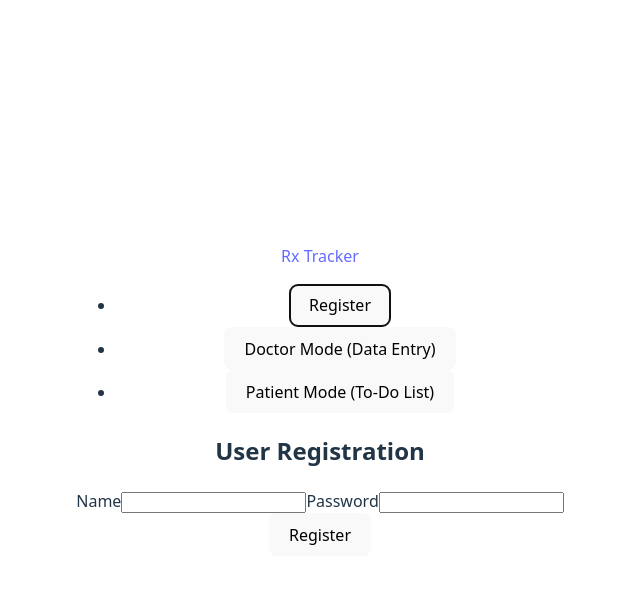
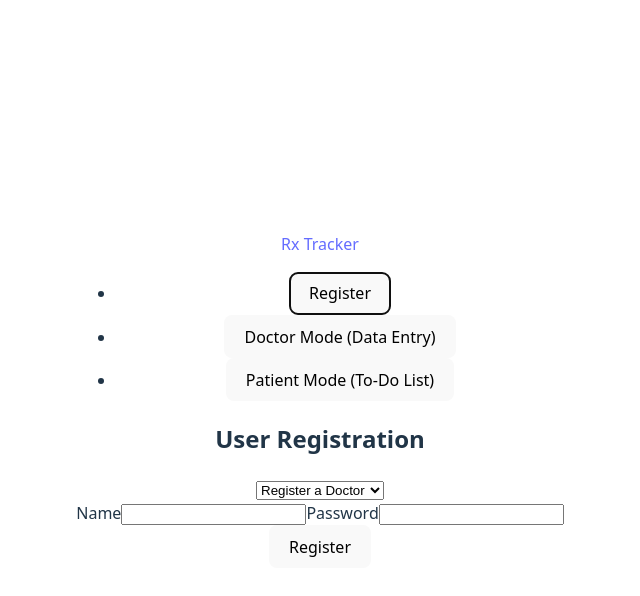
Before and after one commit to Sunakshi-ui/Patient_ToDo, a React app in the folder frontend/: page / in a window 1280 px wide. Both pictures are taken after a click on the button "Register". Shown: the top 596 px of the page, without its empty margins (320-960 px from the left). Built offline with nearby package versions, Linux system fonts and the light colour scheme; the HTML template or start-up script is replaced by a standard one.

Commit message:
Registeration of doctor + patient added

```diff
--- a/frontend/src/PatientToDo.jsx
+++ b/frontend/src/PatientToDo.jsx
@@ -103,8 +103,6 @@ useEffect(() => {
     value={id}
     onChange={(e) => setId(e.target.value)}
   >
-
-
     <option value="">-- Select Patient --</option>
     {allId.map(p => (
     <option key={p.id} value={p.id}>
--- a/frontend/src/Register.jsx
+++ b/frontend/src/Register.jsx
@@ -4,6 +4,9 @@ import React, { useState } from 'react';
 import api from './api';
 
 const Register = () => {
+      // State to switch between views: 'doctor' or 'patient'
+  const [viewMode, setViewMode] = useState('Rdoctor');
+
     const [formData, setFormData] = useState({
         username: '',
         password: '',
@@ -19,7 +22,13 @@ const Register = () => {
     const handleSubmit = async (e) => {
         e.preventDefault();
         try {
-            await api.post('/patient/', formData); //calling the backend register endpoint
+            if (viewMode === 'Rdoctor') {
+                await api.post('/doctor/', formData); //calling the backend register endpoint
+            }
+
+            else if (viewMode === 'Rpatient') {
+                await api.post('/patient/', formData); //calling the backend register endpoint
+            }
             alert('Registration successful!');
         } catch (error) {
             console.error('Error during registration:', error);
@@ -30,6 +39,14 @@ const Register = () => {
     return (
         <div className="container mt-5">
             <h2>User Registration</h2>
+            <select className='form-select mb-4'
+            value={viewMode}
+            onChange={(e) => setViewMode(e.target.value)}
+            >
+                <option value="Rdoctor">Register a Doctor</option>
+                <option value="Rpatient">Register a Patient</option>
+            </select>
+
             <form onSubmit = {handleSubmit}>
                 <div className="mb-3">
                     <label htmlFor="username" className="form-label">Name</label>
@@ -63,4 +80,5 @@ const Register = () => {
     )
 }
 
+
 export default Register;
```
Also changed, not shown: 2 other files (tests, documents, lock files or other folders).
